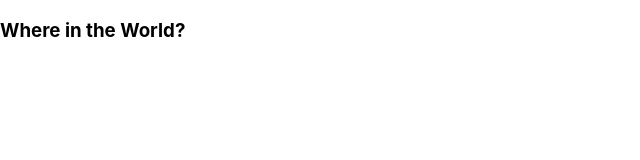
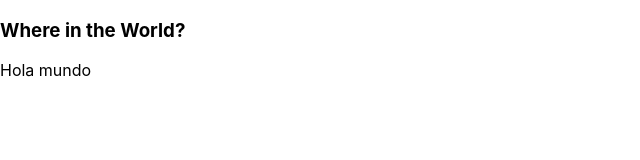
Before and after one commit to ctabares06/where-in-the-world, a React (Create React App) app: page /country/1 in a window 1280 px wide. Shown: the top 160 px of the page, without its empty margins (0-640 px from the left). Built offline with nearby package versions, Linux system fonts and the light colour scheme.

Commit message:
single country view completed

```diff
--- a/src/components/App.jsx
+++ b/src/components/App.jsx
@@ -2,6 +2,7 @@ import React, { Component } from 'react';
 import { Switch, Route } from 'react-router-dom';
 import Header from './Header';
 import CountriesPage from './CountriesPage';
+import Country from './Country';
 
 class App extends Component {
 	render() {
@@ -10,6 +11,7 @@ class App extends Component {
 				<Header />
 				<Switch>
 					<Route exact component={CountriesPage} path="/" />
+					<Route component={Country} path="/country/:countryId" />
 				</Switch>
 			</>
 		)
--- a/src/components/CountriesPage.jsx
+++ b/src/components/CountriesPage.jsx
@@ -1,21 +1,13 @@
 import React, { Component } from 'react';
-import { Switch, Route } from 'react-router-dom';
 import Countries from './Countries';
 import SearchCountry from './SearchCountry';
-import Country from './Country';
 
 class CountriesPage extends Component {
 	render() {
-		const { match : { path } } = this.props;
 		return (
 			<>
 				<SearchCountry />
 				<Countries />
-				<Switch>
-					<Route path={`/country/:countryId`} render={
-						(props) => <Country {...props} />
-					} />
-				</Switch>
 			</>
 		)
 	}
--- a/src/components/Country.jsx
+++ b/src/components/Country.jsx
@@ -1,12 +1,27 @@
 import React, { Component } from 'react';
+import { connect } from 'react-redux';
 
 class Country extends Component {
+	state = {
+		country : {}
+	}
+
+	componentDidMount() {
+		const { countryList, match } = this.props;
+		const { params : { countryId } } = match;
+
+		this.setState({ country : countryList(countryId) });
+	}
+
 	render() {
-		console.log(this.props);
 		return (
 			<div>Hola mundo</div>
 		)
 	}
 }
 
-export default Country;
+const mapStateToProps = ({ country }) => ({
+	countryList: (id) => country.countries.filter(country => country.alpha3Code === id)[0],
+});
+
+export default connect(mapStateToProps, null)(Country);
--- a/src/components/CountryCard.jsx
+++ b/src/components/CountryCard.jsx
@@ -23,10 +23,10 @@ const CountryContent = styled.div`
 `
 
 const CountryCard = ({ props, match : { path } }) => {
-	const { flag, name, population, region, capital } = props;
+	const { flag, name, population, region, capital, alpha3Code } = props;
 
 	return (
-		<Link to={path.concat("country/").concat(name)}>
+		<Link to={path.concat("country/").concat(alpha3Code)}>
 			<Country>
 				<div>
 					<Img className="country-image" src={flag} alt={name} />
```
